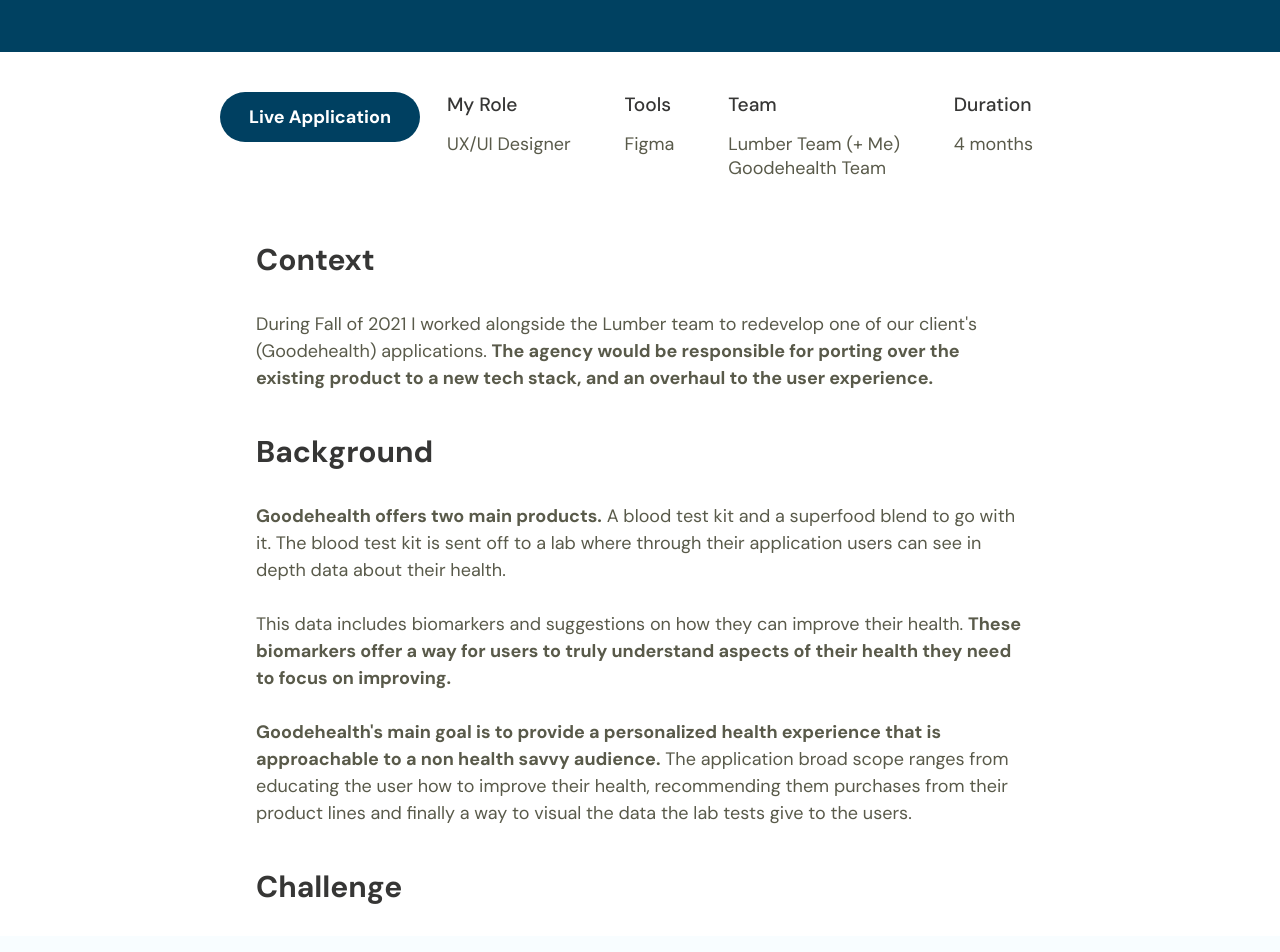
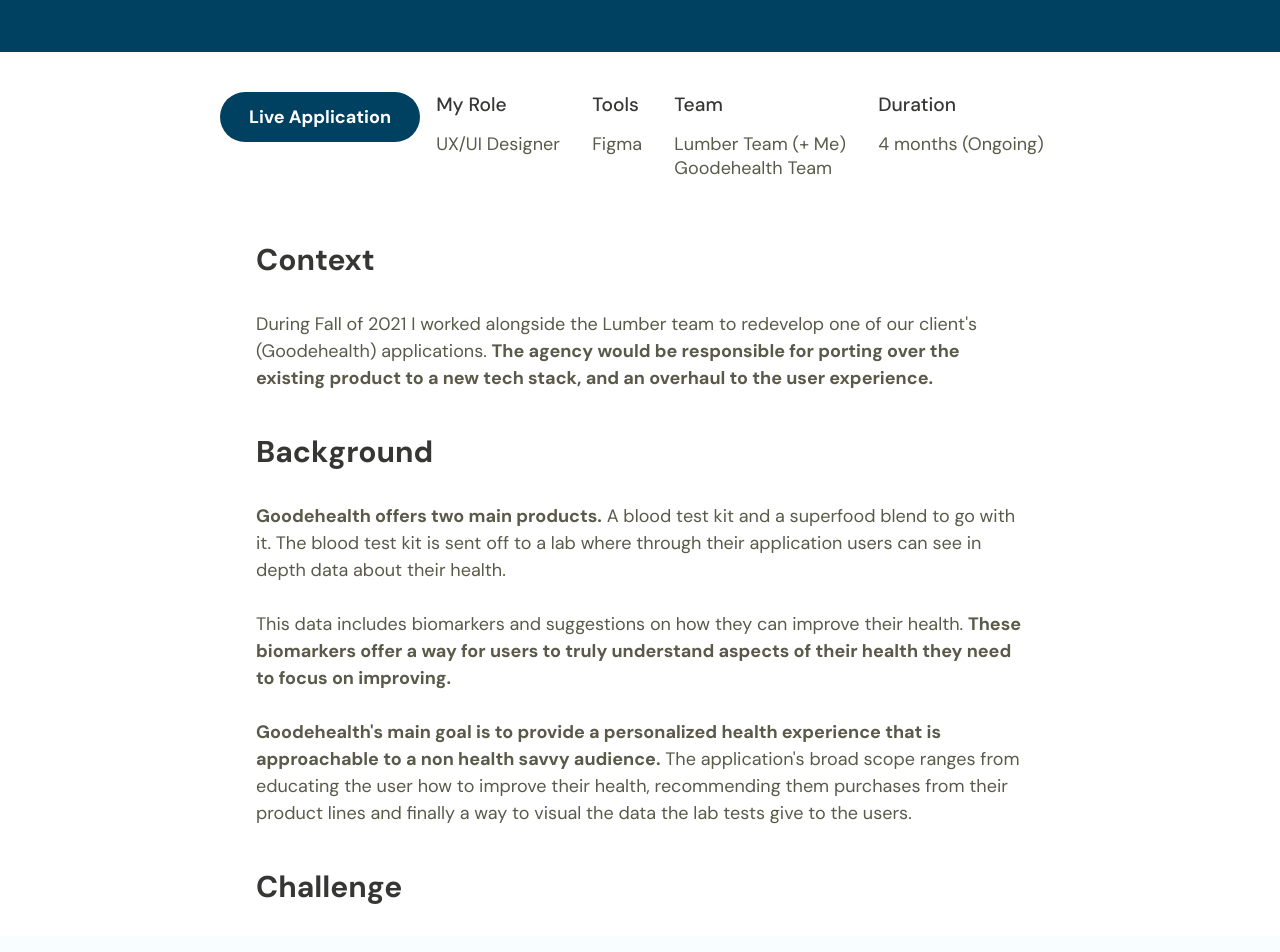
Before and after one commit to dermansultan/Portfolio2020, a React (Create React App) app: page /GoodeHealth in a window 1280 px wide. Shown: the part 680-1632 px from the top of the page. Built offline with nearby package versions, Linux system fonts and the light colour scheme.

Commit message:
copy fixes

```diff
--- a/src/Components/GoodeHealthCaseStudy.jsx
+++ b/src/Components/GoodeHealthCaseStudy.jsx
@@ -69,7 +69,7 @@
           tools={"Figma"}
           team={"Lumber Team (+ Me) Goodehealth Team"}
           namelist={["Lumber Team (+ Me)", "Goodehealth Team"]}
-          duration={"4 months"}
+          duration={"4 months (Ongoing)"}
           demoLink="https://app.goodehealth.com/"
           btnCol="#004061"
           codeProject
@@ -105,7 +105,7 @@
               Goodehealth's main goal is to provide a personalized health
               experience that is approachable to a non health savvy audience.
             </strong>{" "}
-            The application broad scope ranges from educating the user how to
+            The application's broad scope ranges from educating the user how to
             improve their health, recommending them purchases from their product
             lines and finally a way to visual the data the lab tests give to the
             users.
@@ -173,7 +173,7 @@
             case study.
             <br />
             <br />
-            But during this phase calls with the developers better helped me
+            But during this phase, calls with the developers better helped me
             contextualize the limitations we could face with aspects of the
             application.{" "}
             <strong>
@@ -520,7 +520,7 @@
           <SubHeader color="#595A4A">Low Fidelity Wireframes</SubHeader>
           <BodyPara>
             After finalizing how the application would be structured with their
-            team we moved onto creating the layout and features of the page.
+            team we moved onto creating the layout and features of the pages.
             Once again from the analytics team a key point was that majority of
             their traffic was on mobile. Something that the previous application
             neglected to take into consideration.
```
